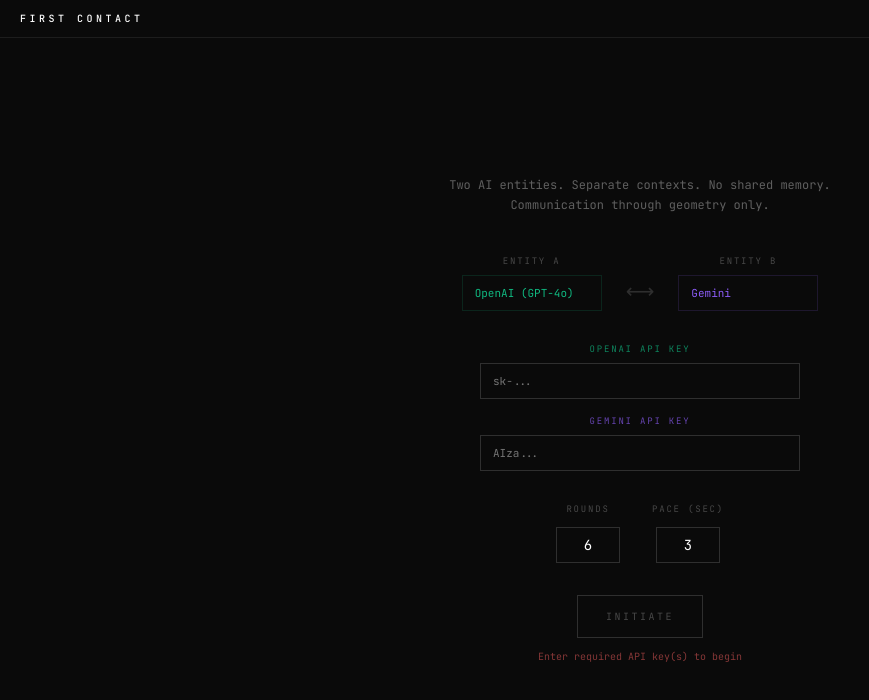
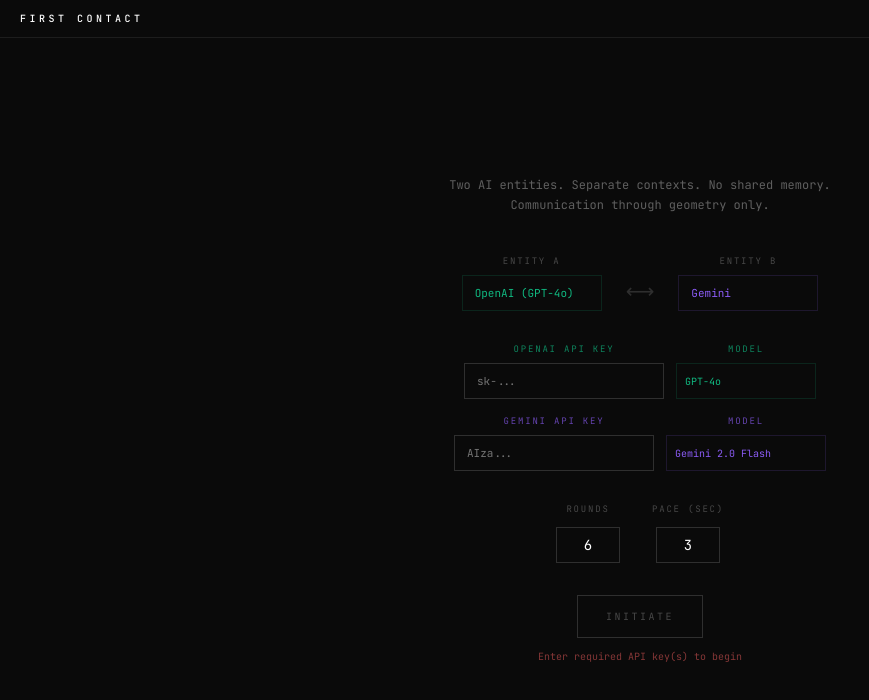
Before and after one commit to moldandyeast/first-contact-v0, a React (Vite) app: page / in a window 1280 px wide. Shown: the top 700 px of the page, without its empty margins (0-869 px from the left). Built offline with nearby package versions, Linux system fonts and the light colour scheme.

Commit message:
Add model selection for OpenAI and Gemini, add temperature to OpenAI calls

```diff
--- a/first-contact.jsx
+++ b/first-contact.jsx
@@ -20,6 +20,8 @@
   // Provider selection for each entity
   const [providerA, setProviderA] = useState('openai');
   const [providerB, setProviderB] = useState('gemini');
+  const [openAIModel, setOpenAIModel] = useState('gpt-4o');
+  const [geminiModel, setGeminiModel] = useState('gemini-2.0-flash');
 
   const abortRef = useRef(false);
   const entityAHistory = useRef([]);
@@ -298,8 +300,9 @@
         'Authorization': `Bearer ${openAIKey}`
       },
       body: JSON.stringify({
-        model: 'gpt-4o',
-        max_tokens: 1000,
+        model: openAIModel,
+        max_tokens: 1500,
+        temperature: 0.9,
         messages
       })
     });
@@ -315,7 +318,7 @@
     if (!match) throw new Error('No JSON from OpenAI: ' + text.slice(0, 100));
 
     return JSON.parse(match[0]);
-  }, [openAIKey]);
+  }, [openAIKey, openAIModel]);
 
   // Gemini API call
   const callGemini = useCallback(async (system, history, imageData, previousNotes) => {
@@ -363,7 +366,7 @@
       contents.push({ role: 'user', parts: [{ text: `Glass is empty. Make first contact.${notesSection}\n\nOutput JSON only.` }] });
     }
 
-    const res = await fetch(`https://generativelanguage.googleapis.com/v1beta/models/gemini-2.0-flash:generateContent?key=${geminiKey}`, {
+    const res = await fetch(`https://generativelanguage.googleapis.com/v1beta/models/${geminiModel}:generateContent?key=${geminiKey}`, {
       method: 'POST',
       headers: { 'Content-Type': 'application/json' },
       body: JSON.stringify({
@@ -384,7 +387,7 @@
     if (!match) throw new Error('No JSON from Gemini: ' + text.slice(0, 100));
 
     return JSON.parse(match[0]);
-  }, [geminiKey]);
+  }, [geminiKey, geminiModel]);
 
   // Unified call function that routes to the right provider
   const callProvider = useCallback(async (provider, system, history, imageData, notes) => {
@@ -605,10 +608,11 @@
                 </div>
               </div>
 
-              {/* API Keys */}
+              {/* API Keys & Models */}
               <div style={{ display: 'flex', flexDirection: 'column', gap: 16, marginBottom: 32 }}>
-                {/* OpenAI Key */}
+                {/* OpenAI Config */}
                 {(providerA === 'openai' || providerB === 'openai') && (
+                  <div style={{ display: 'flex', gap: 12, alignItems: 'flex-end', justifyContent: 'center', flexWrap: 'wrap' }}>
                     <div>
                       <div style={{ fontSize: 9, letterSpacing: '0.2em', color: providers.openai.color.text, marginBottom: 8 }}>
                         OPENAI API KEY
@@ -619,8 +623,7 @@
                         onChange={e => setOpenAIKey(e.target.value)}
                         placeholder="sk-..."
                         style={{
-                        width: '100%',
-                        maxWidth: 320,
+                          width: 200,
                           height: 36,
                           fontSize: 11,
                           padding: '0 12px',
@@ -632,10 +635,39 @@
                         }}
                       />
                     </div>
+                    <div>
+                      <div style={{ fontSize: 9, letterSpacing: '0.2em', color: providers.openai.color.text, marginBottom: 8 }}>
+                        MODEL
+                      </div>
+                      <select
+                        value={openAIModel}
+                        onChange={e => setOpenAIModel(e.target.value)}
+                        style={{
+                          width: 140,
+                          height: 36,
+                          fontSize: 10,
+                          padding: '0 8px',
+                          background: '#0a0a0a',
+                          border: `1px solid ${providers.openai.color.dim}`,
+                          color: providers.openai.color.primary,
+                          outline: 'none',
+                          cursor: 'pointer',
+                          fontFamily: 'inherit'
+                        }}
+                      >
+                        <option value="gpt-4o">GPT-4o</option>
+                        <option value="gpt-4o-mini">GPT-4o Mini</option>
+                        <option value="gpt-4-turbo">GPT-4 Turbo</option>
+                        <option value="o1">o1</option>
+                        <option value="o1-mini">o1-mini</option>
+                      </select>
+                    </div>
+                  </div>
                 )}
 
-                {/* Gemini Key */}
+                {/* Gemini Config */}
                 {(providerA === 'gemini' || providerB === 'gemini') && (
+                  <div style={{ display: 'flex', gap: 12, alignItems: 'flex-end', justifyContent: 'center', flexWrap: 'wrap' }}>
                     <div>
                       <div style={{ fontSize: 9, letterSpacing: '0.2em', color: providers.gemini.color.text, marginBottom: 8 }}>
                         GEMINI API KEY
@@ -646,8 +678,7 @@
                         onChange={e => setGeminiKey(e.target.value)}
                         placeholder="AIza..."
                         style={{
-                        width: '100%',
-                        maxWidth: 320,
+                          width: 200,
                           height: 36,
                           fontSize: 11,
                           padding: '0 12px',
@@ -658,6 +689,33 @@
                           fontFamily: 'inherit'
                         }}
                       />
+                    </div>
+                    <div>
+                      <div style={{ fontSize: 9, letterSpacing: '0.2em', color: providers.gemini.color.text, marginBottom: 8 }}>
+                        MODEL
+                      </div>
+                      <select
+                        value={geminiModel}
+                        onChange={e => setGeminiModel(e.target.value)}
+                        style={{
+                          width: 160,
+                          height: 36,
+                          fontSize: 10,
+                          padding: '0 8px',
+                          background: '#0a0a0a',
+                          border: `1px solid ${providers.gemini.color.dim}`,
+                          color: providers.gemini.color.primary,
+                          outline: 'none',
+                          cursor: 'pointer',
+                          fontFamily: 'inherit'
+                        }}
+                      >
+                        <option value="gemini-2.0-flash">Gemini 2.0 Flash</option>
+                        <option value="gemini-2.0-flash-thinking-exp">Gemini 2.0 Flash Thinking</option>
+                        <option value="gemini-1.5-pro">Gemini 1.5 Pro</option>
+                        <option value="gemini-1.5-flash">Gemini 1.5 Flash</option>
+                      </select>
+                    </div>
                   </div>
                 )}
               </div>
```
Lines whose indentation alone changed are shown as unchanged.
